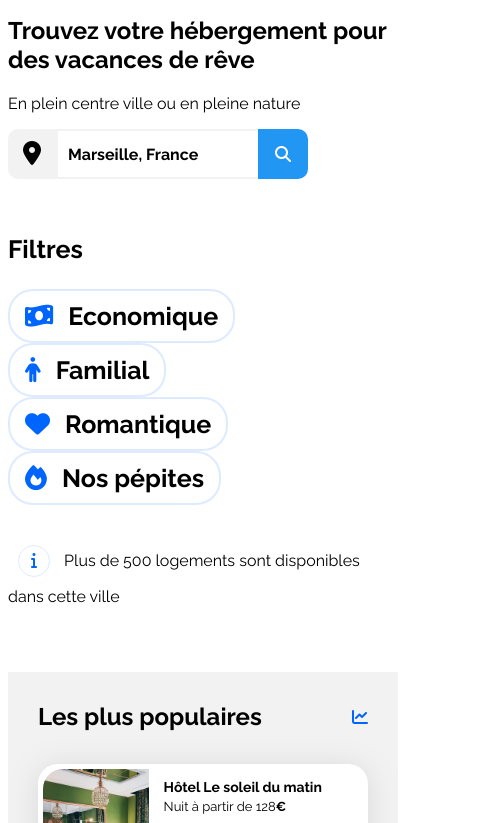
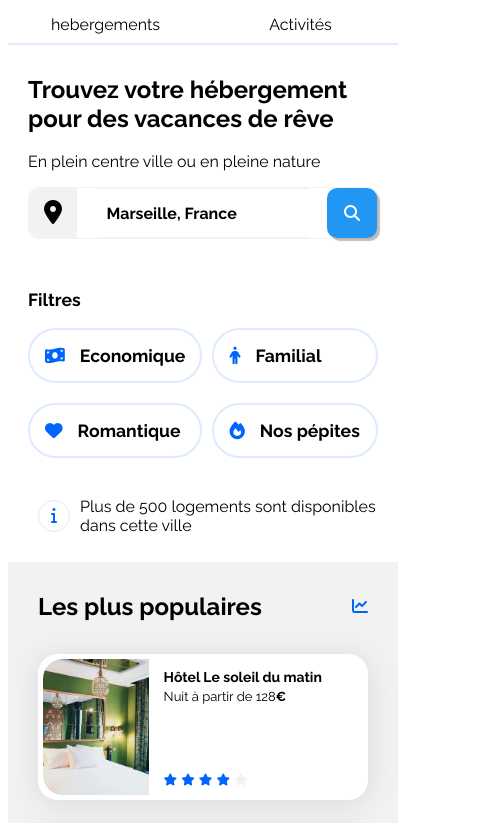
Before and after one commit to tipouf/projet2-maquette-vers-site, a plain HTML site: page index.html in a window 390 px wide. Shown: the part 74-897 px from the top of the page, 482 px wide, since content can reach past the window. Drawn offline with Linux system fonts and the light colour scheme.

Commit message:
mobile version almost finished

```diff
--- a/css/style.css
+++ b/css/style.css
@@ -8,7 +8,7 @@
   --main-bg-color: #f2f2f2;
   --filter-bg-color: #deebff;
 
-  --title-font-size: ;
+  --entity-font-size: 1.375em;
 }
 
 .fa-solid {
@@ -21,11 +21,6 @@
 
 .icon-white {
   color: white;
-}
-
-body {
-  display: flex;
-  justify-content: center;
 }
 
 /* tooltips */
@@ -99,8 +94,11 @@ header img {
 
 .search-form {
   display: flex;
+  justify-content: space-between;
   width: 300px;
   height: 50px;
+  border: 1px solid var(--main-bg-color);
+  border-radius: 10px;
 }
 
 .search-form .icon {
@@ -116,9 +114,12 @@ header img {
   font-weight: bold;
   padding: 10px;
   font-size: 1em;
-  width: 180px;
-  border: 2px solid var(--main-bg-color);
-  border-right: none;
+  border: 1px solid var(--main-bg-color);
+  border-inline: none !important;
+}
+
+input[type="text"]:focus {
+  outline: none;
 }
 
 .button-text {
@@ -137,23 +138,23 @@ header img {
 .button-logo {
   display: none;
   float: left;
-  width: 120px;
-  padding: 10px;
+  width: 50px;
   background: #2196f3;
   color: white;
   font-size: 1em;
   cursor: pointer;
-  border-radius: 0 10px 10px 0;
+  border-radius: 10px;
   font-weight: bold;
   border: none !important;
+  box-shadow: 3px 3px 1px 0px rgba(0, 0, 0, 0.25);
 }
 
 /* filter by tag */
 
 .filter-etiquette {
-  font-size: 25px;
+  font-size: 1.1em;
   font-weight: 700;
-  padding-block: 10px;
+  padding-block: 12px;
   margin-block: 20px;
   display: flex;
   flex-direction: row;
@@ -166,19 +167,18 @@ header img {
 
 .filter-group {
   display: flex;
+  flex-direction: row;
   align-items: center;
-  flex-wrap: wrap;
 }
 
 .filter-label {
-  display: inline-block;
-  min-width: fit-content;
-  margin-block: 0;
+  margin: auto;
   margin-right: 10px;
   border: 2px solid var(--filter-bg-color);
-  border-radius: 25px;
-  padding-block: 10px;
+  border-radius: 50px;
+  padding-block: 15px;
   padding-right: 15px;
+  text-wrap: nowrap;
 }
 
 .filter-label:hover {
@@ -188,6 +188,13 @@ header img {
 
 .filter-label i {
   padding-inline: 15px;
+}
+
+/* tooltips */
+
+.tooltip-container {
+  display: flex;
+  align-items: center;
 }
 
 /* main */
@@ -202,11 +209,6 @@ header img {
 a {
   color: inherit;
   text-decoration: none;
-}
-
-.section-title {
-  margin: 0;
-  font-size: 1.375px;
 }
 
 .hebergement-card {
@@ -230,7 +232,7 @@ a {
 
 .display-more {
   margin-top: 25px;
-  font-size: 1.5em;
+  font-size: 18px;
   font-weight: bold;
 }
 
@@ -429,7 +431,6 @@ a {
 
   .populaires {
     width: 100%;
-    margin-top: 50px;
   }
 
   .populaires-cards {
@@ -461,6 +462,37 @@ a {
     padding: 0;
   }
 
+  header {
+    flex-direction: column;
+    align-items: center;
+  }
+
+  .navbar-menu {
+    width: 100%;
+    padding-block: 10px;
+  }
+
+  .navbar-menu a {
+    align-items: flex;
+    width: 50%;
+    height: 36px;
+    margin: 0px;
+    border-bottom: 2px solid var(--filter-bg-color);
+  }
+
+  .navbar-menu a:hover {
+    border-top: none !important;
+    border-bottom: 2px solid var(--main-color);
+  }
+
+  .search-container {
+    margin: 20px;
+  }
+
+  .search-form {
+    width: auto;
+  }
+
   .hebergements {
     border-radius: 0 !important;
     background-color: white !important;
@@ -484,4 +516,28 @@ a {
   .button-logo {
     display: block;
   }
+
+  .filter-etiquette {
+    flex-direction: column;
+  }
+
+  .filter-group {
+    display: grid;
+    grid-template-columns: 1fr 1fr;
+    row-gap: 20px;
+    column-gap: 10px;
+  }
+
+  .filter-label {
+    width: -webkit-fill-available;
+    margin-right: 0px;
+  }
+
+  .activites-grid {
+    grid-template: none;
+  }
+
+  .activite-card img {
+    height: 200px;
+  }
 }
--- a/index.html
+++ b/index.html
@@ -22,20 +22,21 @@
 
   <body>
     <div class="main-container">
-      <header class="">
+      <header>
         <div class="logo">
           <a href="#">
             <img src="./images/logo/Booki.png" alt="logo" />
           </a>
         </div>
         <nav class="navbar-menu">
-          <a href="#">hebergements</a>
-          <a href="#">Activités</a>
+          <a href="#hebergements">hebergements</a>
+          <a href="#activites">Activités</a>
         </nav>
       </header>
 
       <main>
-        <div class="filter-container">
+        <div>
+          <div class="search-container">
             <div>
               <h2>Trouvez votre hébergement pour des vacances de rêve</h2>
               <p>En plein centre ville ou en pleine nature</p>
@@ -45,18 +46,26 @@
               <div class="icon">
                 <i class="fa-solid icon-black fa-map-marker-alt"></i>
               </div>
-            <input type="text" placeholder="Rechercher" value="Marseille, France"/>
+              <input
+                type="text"
+                placeholder="Rechercher"
+                value="Marseille, France"
+              />
               <button class="button-text" type="submit">Rechercher</button>
-            <button class="button-logo type="submit"><i class="fa-solid icon-white fa-magnifying-glass"></i></button>
+              <button class="button-logo" type="submit">
+                <i class="fa-solid icon-white fa-magnifying-glass"></i>
+              </button>
             </form>
             <div class="filter-etiquette">
               <p class="filter-title">Filtres</p>
               <div class="filter-group">
-              <div>
-              <p class="filter-label"><i class="fa-solid fa-money-bill-wave"></i>Economique</p>
-              <p class="filter-label"><i class="fa-solid fa-person" aria-hidden="true"></i>Familial</p>
-              </div>
-              <div>
+                <p class="filter-label">
+                  <i class="fa-solid fa-money-bill-wave"></i>Economique
+                </p>
+                <p class="filter-label">
+                  <i class="fa-solid fa-person" aria-hidden="true"></i>Familial
+                </p>
+
                 <p class="filter-label">
                   <i class="fa-solid fa-heart" aria-hidden="true"></i>Romantique
                 </p>
@@ -65,14 +74,19 @@
                 </p>
               </div>
             </div>
-          </div>
+            <div class="tooltip-container">
               <div class="tooltip">
                 <div class="tooltip-logo"><i class="fa-solid fa-info"></i></div>
-              <span class="tooltip-text">Nombre de résultat associé à cette recherche</span>
-            </div> Plus de 500 logements sont disponibles dans cette ville</p>
+                <span class="tooltip-text"
+                  >Nombre de résultat associé à cette recherche</span
+                >
+              </div>
+              Plus de 500 logements sont disponibles dans cette ville
+            </div>
+          </div>
         </div>
         <div class="hebergements-and-populaires">
-            <section class="hebergements">
+          <section class="hebergements" id="hebergements">
             <h2 class="section-title">Hébergement à Marseille</h2>
             <div class="hebergements-grid">
               <article class="hebergement-card">
@@ -227,7 +241,7 @@
                 </div>
               </article>
             </div>
-              <div class=" display-more">Afficher plus</div>
+            <div class="display-more">Afficher plus</div>
           </section>
           <section class="populaires">
             <div class="populaires-title">
@@ -237,18 +251,26 @@
             <div class="populaires-cards">
               <a href="#">
                 <article class="card">
-                        <img src="./images/hebergements/emile-guillemot.jpg" alt="Image de la chambre d'hôtel montrant un lit">
+                  <img
+                    src="./images/hebergements/emile-guillemot.jpg"
+                    alt="Image de la chambre d'hôtel montrant un lit"
+                  />
                   <div class="card-content">
                     <div class="card-txt">
                       <h3 class="card-title">Hôtel Le soleil du matin</h3>
-                            <p class="card-subtitle">Nuit à partir de 128<span class="euro">€</span></p>
+                      <p class="card-subtitle">
+                        Nuit à partir de 128<span class="euro">€</span>
+                      </p>
                     </div>
                     <div class="card-rating">
                       <i class="fa-xs fa-solid fa-star" aria-hidden="true"></i>
                       <i class="fa-xs fa-solid fa-star" aria-hidden="true"></i>
                       <i class="fa-xs fa-solid fa-star" aria-hidden="true"></i>
                       <i class="fa-xs fa-solid fa-star" aria-hidden="true"></i>
-                            <i class="fa-xs fa-solid fa-star neutral-star" aria-hidden="true"></i>
+                      <i
+                        class="fa-xs fa-solid fa-star neutral-star"
+                        aria-hidden="true"
+                      ></i>
                       <span class="sr-only">Note de 4 sur 5</span>
                     </div>
                   </div>
@@ -256,18 +278,28 @@
               </a>
               <a href="#">
                 <article class="card">
-                        <img src="./images/hebergements/aw-creative.jpg" alt="Image de la chambre d'hôtel montrant un lit">
+                  <img
+                    src="./images/hebergements/aw-creative.jpg"
+                    alt="Image de la chambre d'hôtel montrant un lit"
+                  />
                   <div class="card-content">
                     <div class="card-txt">
-                            <h3 class="card-title">Chambres d’hôtes Au cœur de l’eau</h3>
-                            <p class="card-subtitle">Nuit à partir de 71<span class="euro">€</span></p>
+                      <h3 class="card-title">
+                        Chambres d’hôtes Au cœur de l’eau
+                      </h3>
+                      <p class="card-subtitle">
+                        Nuit à partir de 71<span class="euro">€</span>
+                      </p>
                     </div>
                     <div class="card-rating">
                       <i class="fa-xs fa-solid fa-star" aria-hidden="true"></i>
                       <i class="fa-xs fa-solid fa-star" aria-hidden="true"></i>
                       <i class="fa-xs fa-solid fa-star" aria-hidden="true"></i>
                       <i class="fa-xs fa-solid fa-star" aria-hidden="true"></i>
-                            <i class="fa-xs fa-solid fa-star neutral-star" aria-hidden="true"></i>
+                      <i
+                        class="fa-xs fa-solid fa-star neutral-star"
+                        aria-hidden="true"
+                      ></i>
                       <span class="sr-only">Note de 4 sur 5</span>
                     </div>
                   </div>
@@ -275,18 +307,26 @@
               </a>
               <a href="#">
                 <article class="card">
-                        <img src="./images/hebergements/febrian-zakaria2.jpg" alt="Image de la chambre d'hôtel montrant un lit">
+                  <img
+                    src="./images/hebergements/febrian-zakaria2.jpg"
+                    alt="Image de la chambre d'hôtel montrant un lit"
+                  />
                   <div class="card-content">
                     <div class="card-txt">
                       <h3 class="card-title">Hôtel Bleu et Blanc</h3>
-                            <p class="card-subtitle">Nuit à partir de 68<span class="euro">€</span></p>
+                      <p class="card-subtitle">
+                        Nuit à partir de 68<span class="euro">€</span>
+                      </p>
                     </div>
                     <div class="card-rating">
                       <i class="fa-xs fa-solid fa-star" aria-hidden="true"></i>
                       <i class="fa-xs fa-solid fa-star" aria-hidden="true"></i>
                       <i class="fa-xs fa-solid fa-star" aria-hidden="true"></i>
                       <i class="fa-xs fa-solid fa-star" aria-hidden="true"></i>
-                            <i class="fa-xs fa-solid fa-star neutral-star" aria-hidden="true"></i>
+                      <i
+                        class="fa-xs fa-solid fa-star neutral-star"
+                        aria-hidden="true"
+                      ></i>
                       <span class="sr-only">Note de 4 sur 5</span>
                     </div>
                   </div>
@@ -295,7 +335,7 @@
             </div>
           </section>
         </div>
-        <div class="activites">
+        <div class="activites" id="activites">
           <section>
             <h2 class="activites-title">Activités à Marseille</h2>
             <div class="activites-grid">
@@ -324,7 +364,9 @@
                 de la chambre d'hôtel montrant un lit"
                 />
                 <div class="card-content">
-                  <h3 class="card-title margin-left">Parc national des Calanques</h3>
+                  <h3 class="card-title margin-left">
+                    Parc national des Calanques
+                  </h3>
                 </div>
               </article>
               <article class="activite-card">
```
Lines whose indentation alone changed are shown as unchanged.
